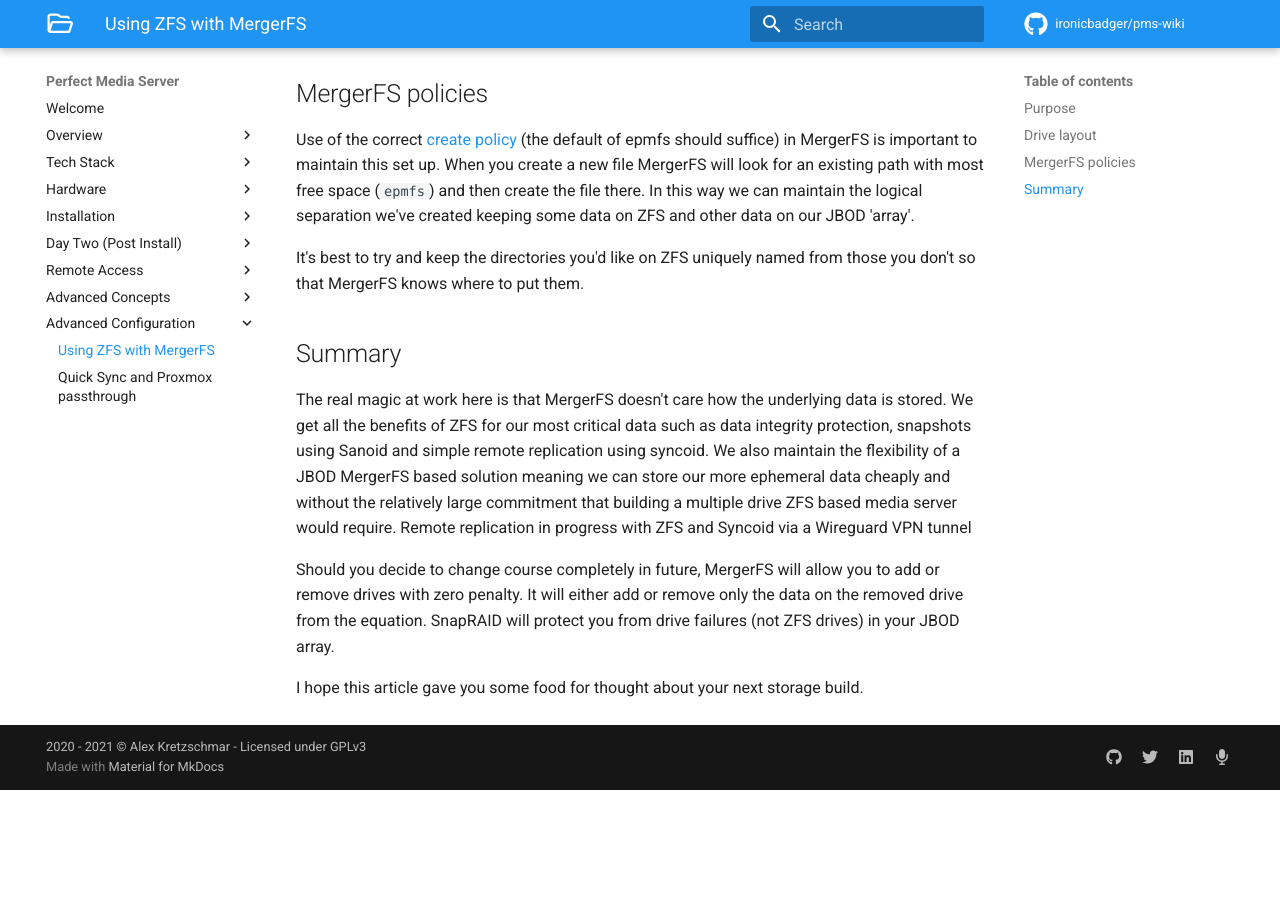
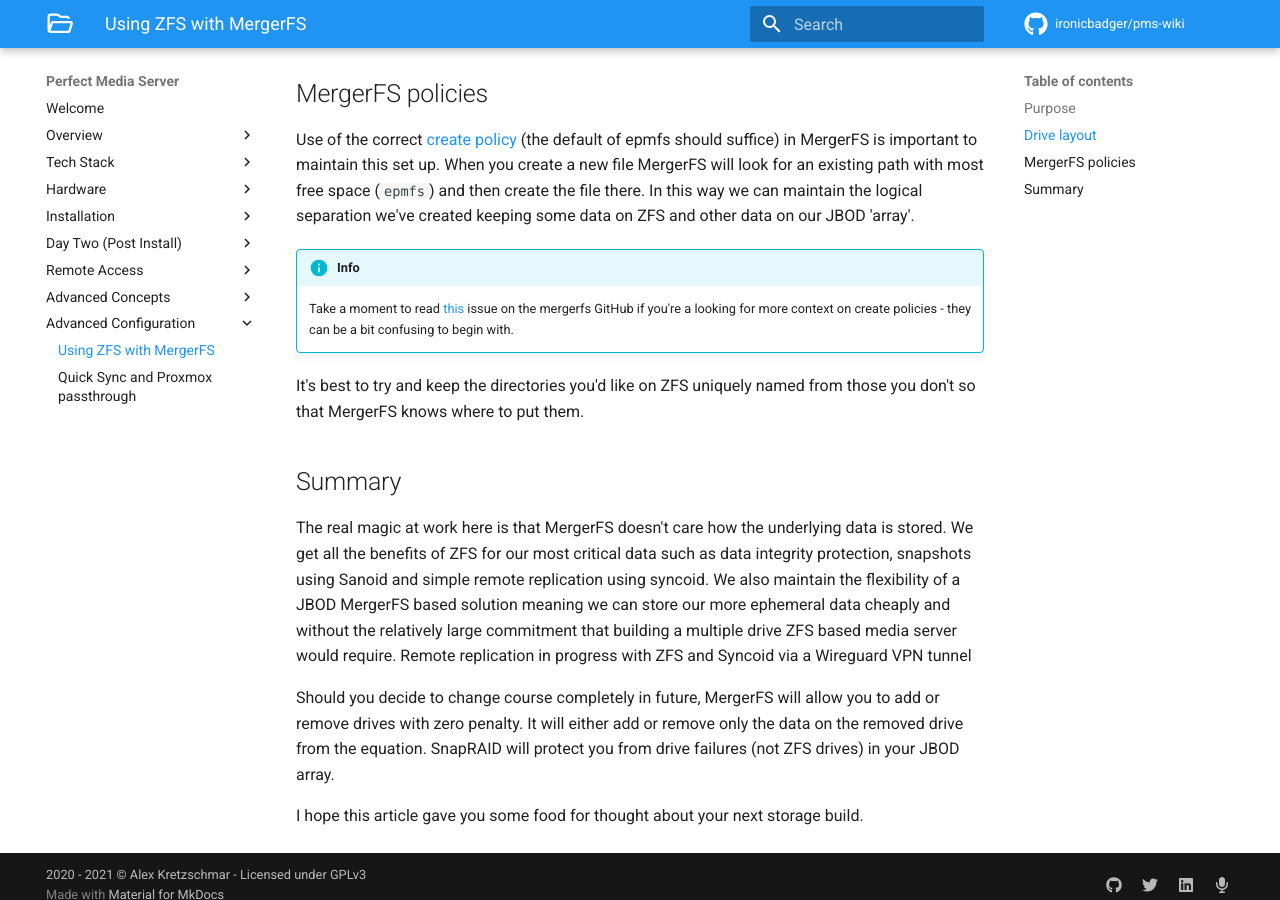
Before and after one commit to ironicbadger/pms-wiki, an MkDocs documentation site: the page built from docs/advanced/combine-zfs-and-others.md, in a window 1280 px wide and 900 px high, scrolled down 2784 px. Built offline with MkDocs 1.6.1 and Material for MkDocs 9.7.7, drawn with Linux system fonts in a browser that asks for light colours; some web fonts are replaced; comment, search, counter and statistics services are not loaded; before the commit the page ends 3574 px from its top, so only the background shows below that.

Commit message:
added a link to a discussion about create policies on mergerfs github

```diff
--- a/docs/advanced/combine-zfs-and-others.md
+++ b/docs/advanced/combine-zfs-and-others.md
@@ -66,6 +66,9 @@ As you can see we now have data spread across multiple filesystems or physical d
 
 Use of the correct [create policy](https://github.com/trapexit/mergerfs#policy-descriptions) (the default of epmfs should suffice) in MergerFS is important to maintain this set up. When you create a new file MergerFS will look for an existing path with most free space (`epmfs`) and then create the file there. In this way we can maintain the logical separation we've created keeping some data on ZFS and other data on our JBOD 'array'.
 
+!!! info
+    Take a moment to read [this](https://github.com/trapexit/mergerfs/issues/634) issue on the mergerfs GitHub if you're a looking for more context on create policies - they can be a bit confusing to begin with.
+
 It's best to try and keep the directories you'd like on ZFS uniquely named from those you don't so that MergerFS knows where to put them.
 
 ## Summary
```
Also changed, not shown: docs/tech-stack/mergerfs.md (+3 -0 lines).
